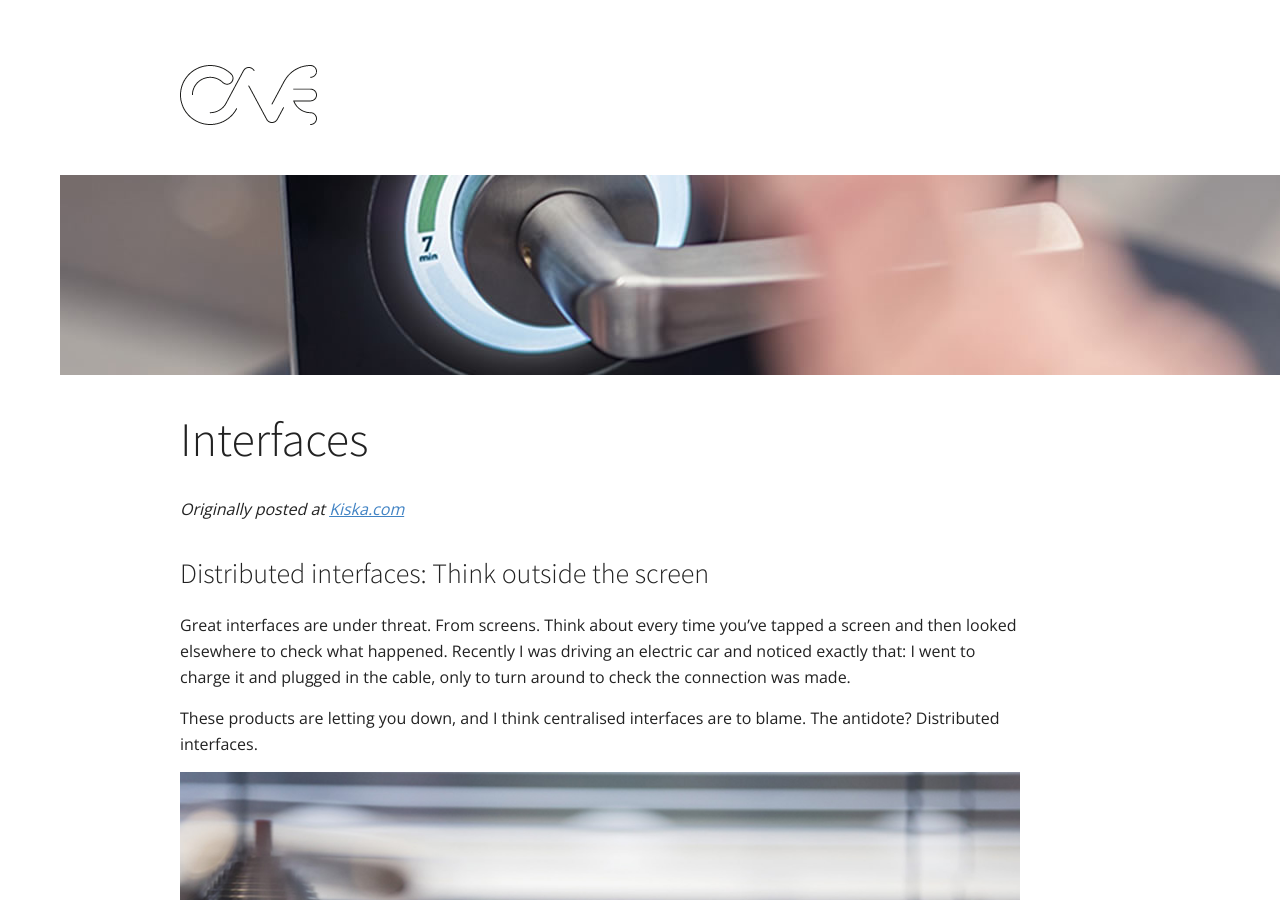
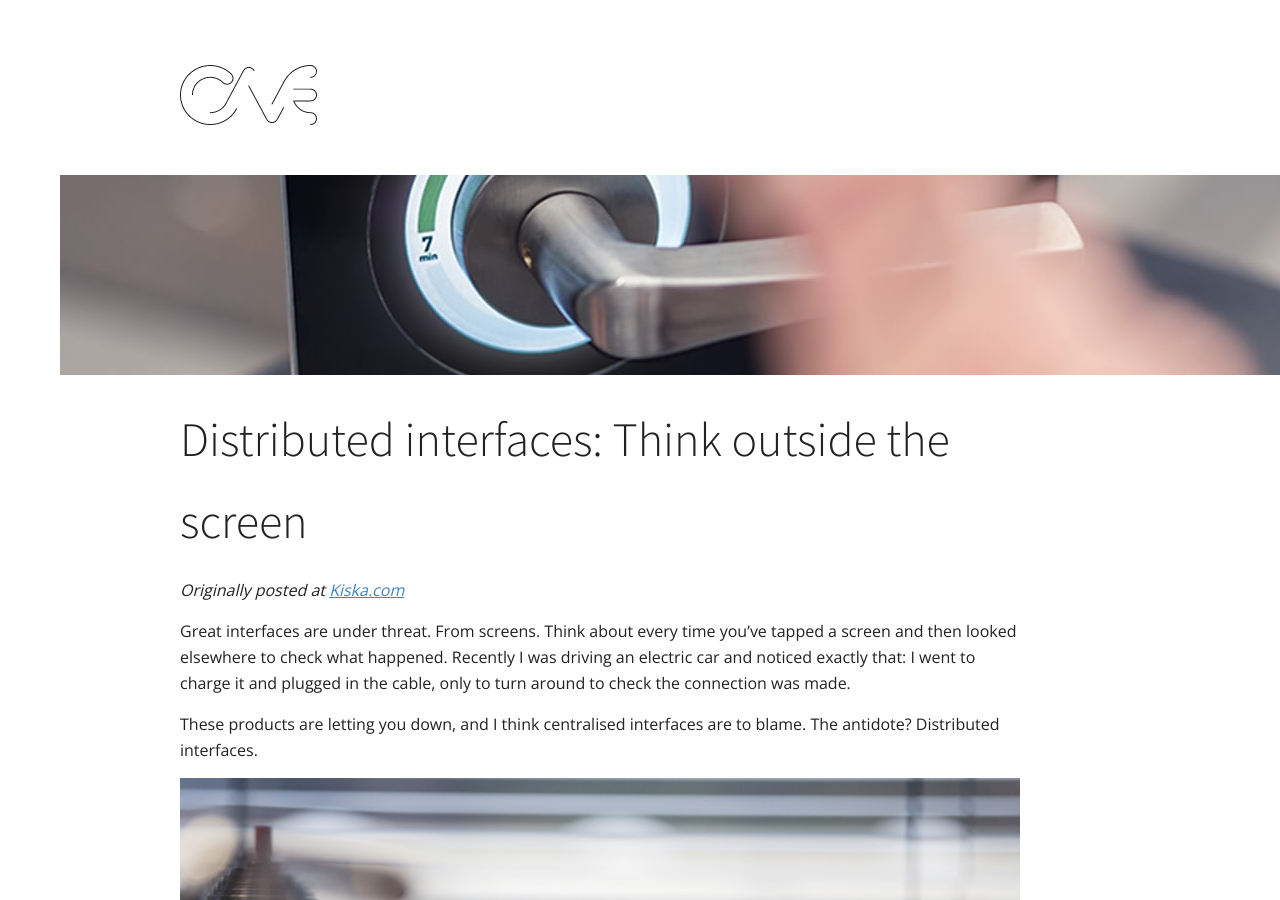
Before and after one commit to gcsalzburg/gcsalzburg.github.io, a Jekyll site: the page built from _posts/2018-11-30-Interfaces.md, in a window 1280 px wide and 900 px high. Built offline with Jekyll 4.4.1, drawn with Linux system fonts in a browser that asks for light colours.

Commit message:
Add extra title/short-title meta data

```diff
--- a/_layouts/post.html
+++ b/_layouts/post.html
@@ -3,7 +3,7 @@
 ---
 
 <div class="top_banner post_header">
-    <img src="/images/posts/{{ page.title }}/header.jpg" class="">
+    <img src="/images/posts/{{ page.folder }}/header.jpg" class="">
 </div>
 
 <article class="post">
--- a/index.html
+++ b/index.html
@@ -21,7 +21,7 @@
   {% for post in site.posts limit:3 %}
     <article class="post_preview">
       <a href="{{ site.baseurl }}{{ post.url }}">
-        <h2><span class="date">{{ post.date | date: "%Y / %m" }}</span>{{ post.title }}</h2>
+        <h2><span class="date">{{ post.date | date: "%Y / %m" }}</span>{{ post.short-title }}</h2>
         <h3>{{ post.strapline }}</h3>
       </a>
     </article>
```
Also changed, not shown: _posts/2017-11-22-Manufacturing.md (+2 -0 lines), _posts/2018-11-30-Interfaces.md (+3 -3 lines), _posts/2018-7-7-Orientation.md (+2 -0 lines), _posts/2018-9-6-Motorbikes.md (+3 -4 lines).
